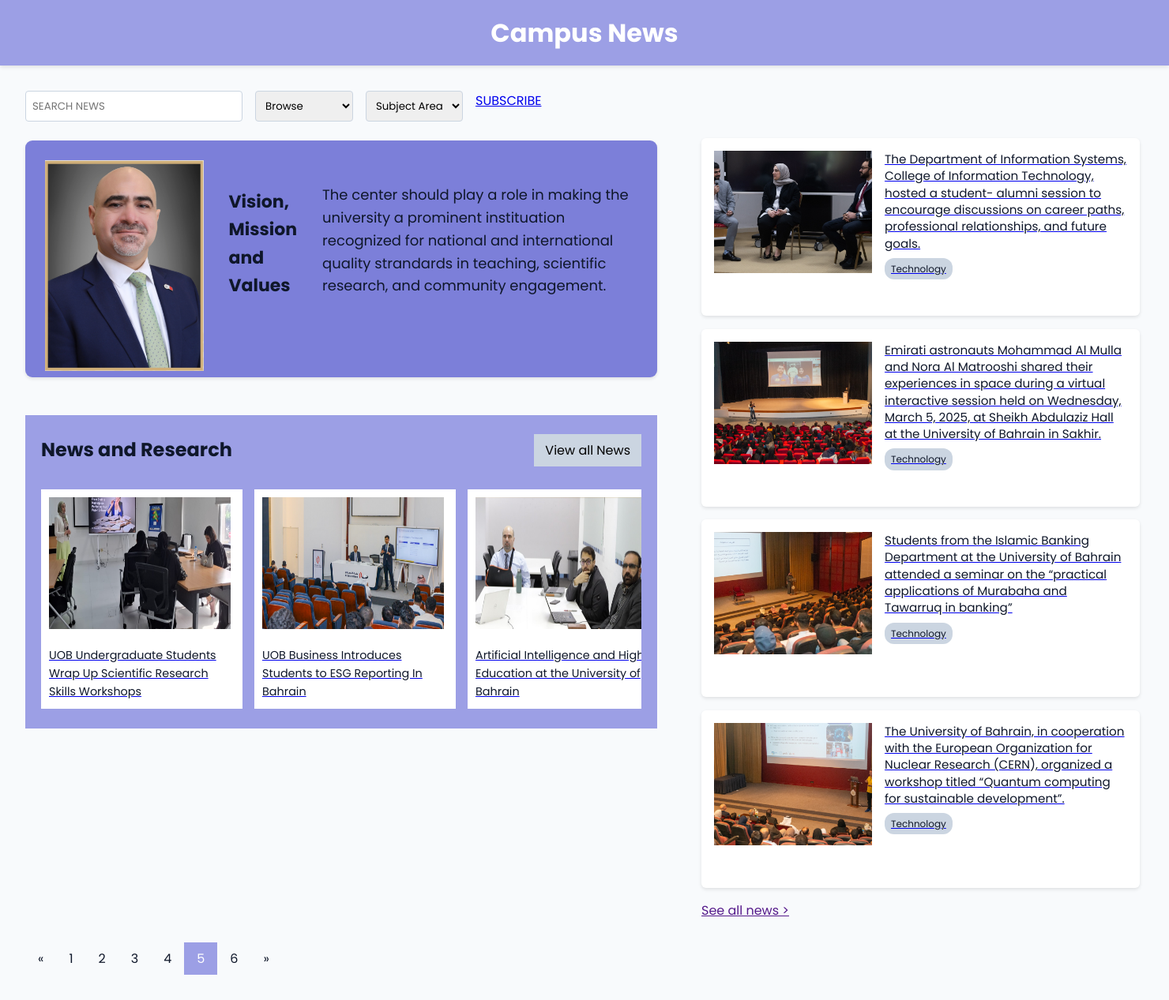
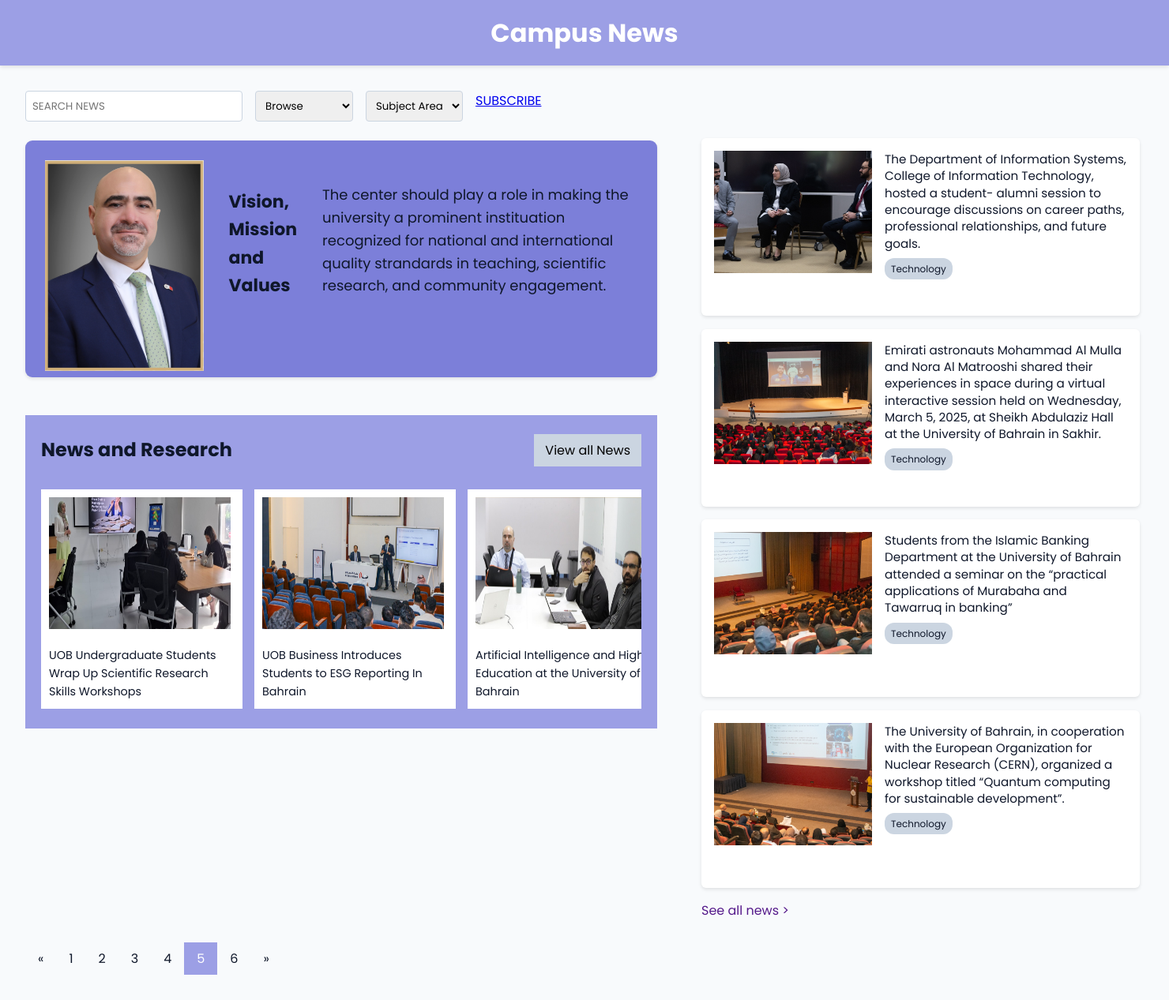
Before and after one commit to 19f6/ITCS333-project7, a PHP site: page / in a window 1480 px wide. Shown: the whole page at 79% size. Run offline with PHP 8.4, Linux system fonts and the light colour scheme.

Commit message:
fixed the text decoration

```diff
--- a/Campus-News/style.css
+++ b/Campus-News/style.css
@@ -159,6 +159,10 @@
     scroll-behavior: smooth;
 }
 
+.News-scroller a {
+    text-decoration: none;
+}
+
 
 .News-card {
     background: var(--card-bg);
@@ -185,6 +189,10 @@
     flex-direction: column;
     gap: 15px;
     margin-left: 1rem;
+}
+
+.right-panel a {
+    text-decoration: none;
 }
 
 
```
